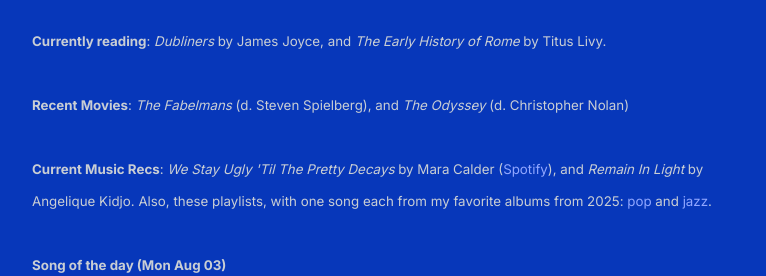
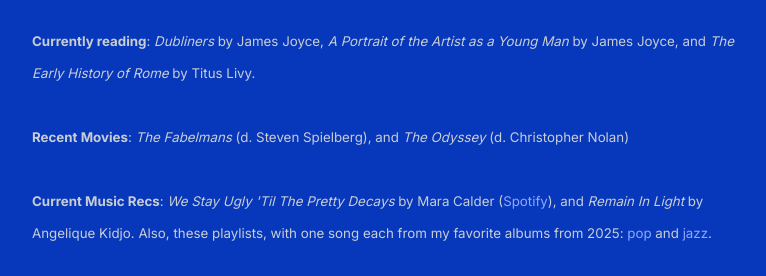
Before and after one commit to shihankanungo/shihankanungo.github.io, a Jekyll site: the page built from index.md, in a window 1280 px wide and 900 px high, scrolled down 1316 px, cut to the strip 227-503 px from the top of the window. Shown: the whole strip, without its empty margins (248-1014 px from the left). Built offline with Jekyll 4.4.1, drawn with Linux system fonts in a browser that asks for light colours.

Commit message:
Update _config.yml

```diff
--- a/_config.yml
+++ b/_config.yml
@@ -9,7 +9,7 @@
           <small><b>Recent news</b>: <i>The Fields Medal 2026.</i> The 2026 Fields Medals have been awarded to <b>Yu Deng, Hong Wang, John Pardon</b>, and <b>Jacob Tsimerman</b>, recognizing four remarkable advances spanning analysis, geometry, topology, and number theory. Deng resolved long-standing questions in kinetic theory and Hilbert's Sixth Problem; Wang made groundbreaking contributions to harmonic analysis, including the Kakeya conjecture in three dimensions; Pardon transformed geometric topology through his work on minimal surfaces, Floer theory, and knot theory; and Tsimerman reshaped modern arithmetic geometry with his proof of the André–Oort conjecture and fundamental advances in Shimura varieties.</small>
           <p align="center"><img src="/images/fm-26.png" width="700" /></p>
           <br />
-          <small><b>Currently reading</b>: <i>Dubliners</i> by James Joyce, and <i>The Early History of Rome</i> by Titus Livy.</small>
+          <small><b>Currently reading</b>: <i>Dubliners</i> by James Joyce, <i>A Portrait of the Artist as a Young Man</i> by James Joyce, and <i>The Early History of Rome</i> by Titus Livy.</small>
           <br /><br />
           <small><b>Recent Movies</b>: <i>The Fabelmans</i> (d. Steven Spielberg), and <i>The Odyssey</i> (d. Christopher Nolan)</small>
           <br /><br />
```
